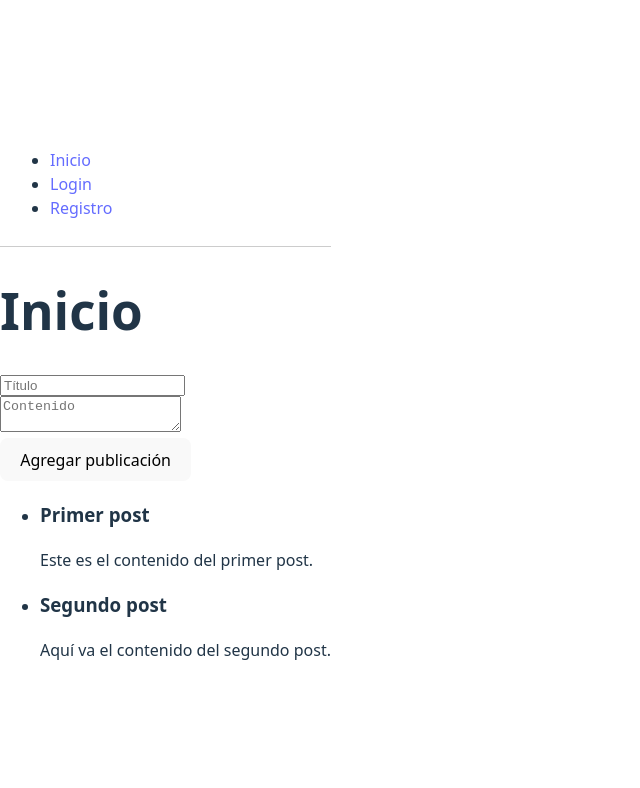
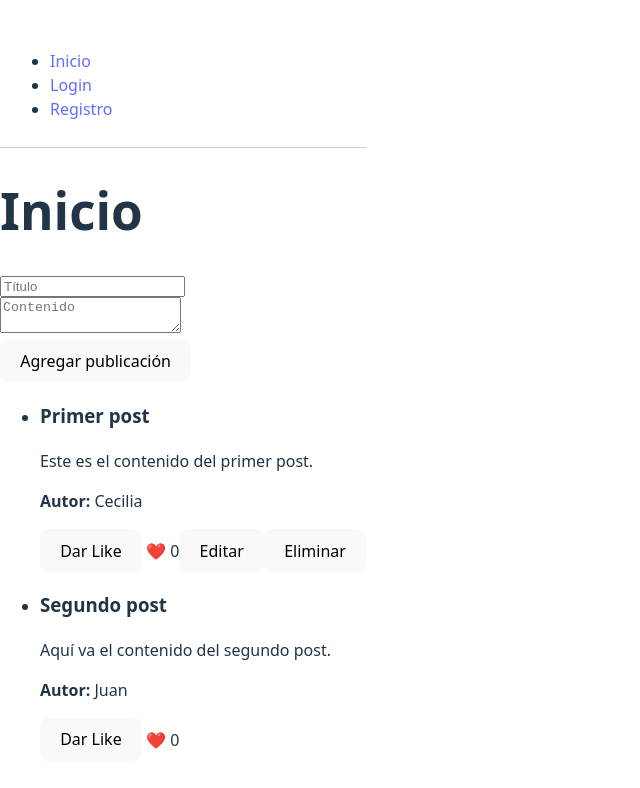
Before and after one commit to cesytar-web/Red_Social_2025, a React (Vite) app: page / in a window 1280 px wide. Shown: the top 788 px of the page, without its empty margins (0-640 px from the left). Built offline with nearby package versions, Linux system fonts and the light colour scheme.

Commit message:
feat: editar, eliminar y dar/quitar like a publicaciones

```diff
--- a/src/pages/Home.jsx
+++ b/src/pages/Home.jsx
@@ -2,31 +2,79 @@ import React, { useState } from 'react';
 import AddPost from '../components/AddPost';
 
 export default function Home() {
+  const currentUser = 'Cecilia';
+
   const [posts, setPosts] = useState([
-    { id: 1, title: 'Primer post', content: 'Este es el contenido del primer post.' },
-    { id: 2, title: 'Segundo post', content: 'Aquí va el contenido del segundo post.' },
+    { id: 1, title: 'Primer post', content: 'Este es el contenido del primer post.', author: 'Cecilia', likedBy: [] },
+    { id: 2, title: 'Segundo post', content: 'Aquí va el contenido del segundo post.', author: 'Juan', likedBy: [] },
   ]);
 
-  // Función para agregar un post nuevo, pasada a AddPost
   function handleAddPost(newPost) {
-    // Agrega un id único incremental al post nuevo
-    const postWithId = { id: posts.length + 1, ...newPost };
+    const postWithId = {
+      id: posts.length + 1,
+      author: currentUser,
+      likedBy: [],
+      ...newPost
+    };
     setPosts([postWithId, ...posts]);
+  }
+
+  function handleLikeToggle(postId) {
+    setPosts(prevPosts =>
+      prevPosts.map(post => {
+        if (post.id === postId) {
+          const hasLiked = post.likedBy.includes(currentUser);
+          const updatedLikes = hasLiked
+            ? post.likedBy.filter(user => user !== currentUser)
+            : [...post.likedBy, currentUser];
+          return { ...post, likedBy: updatedLikes };
+        }
+        return post;
+      })
+    );
+  }
+
+  function handleDelete(postId) {
+    setPosts(prevPosts => prevPosts.filter(post => post.id !== postId));
+  }
+
+  function handleEdit(postId, newTitle, newContent) {
+    setPosts(prevPosts =>
+      prevPosts.map(post =>
+        post.id === postId ? { ...post, title: newTitle, content: newContent } : post
+      )
+    );
   }
 
   return (
     <div>
       <h1>Inicio</h1>
-
-      {/* Pasa la función con la prop correcta "onAdd" */}
       <AddPost onAdd={handleAddPost} />
 
-      {/* Lista de posts */}
       <ul>
         {posts.map(post => (
           <li key={post.id} style={{ marginBottom: '15px' }}>
             <h3>{post.title}</h3>
             <p>{post.content}</p>
+            <p><strong>Autor:</strong> {post.author}</p>
+
+            <button onClick={() => handleLikeToggle(post.id)}>
+              {post.likedBy.includes(currentUser) ? 'Quitar Like' : 'Dar Like'}
+            </button>
+            <span> ❤️ {post.likedBy.length}</span>
+
+            {post.author === currentUser && (
+              <>
+                <button onClick={() => {
+                  const newTitle = prompt('Nuevo título:', post.title);
+                  const newContent = prompt('Nuevo contenido:', post.content);
+                  if (newTitle && newContent) {
+                    handleEdit(post.id, newTitle, newContent);
+                  }
+                }}>Editar</button>
+                <button onClick={() => handleDelete(post.id)}>Eliminar</button>
+              </>
+            )}
           </li>
         ))}
       </ul>
```
